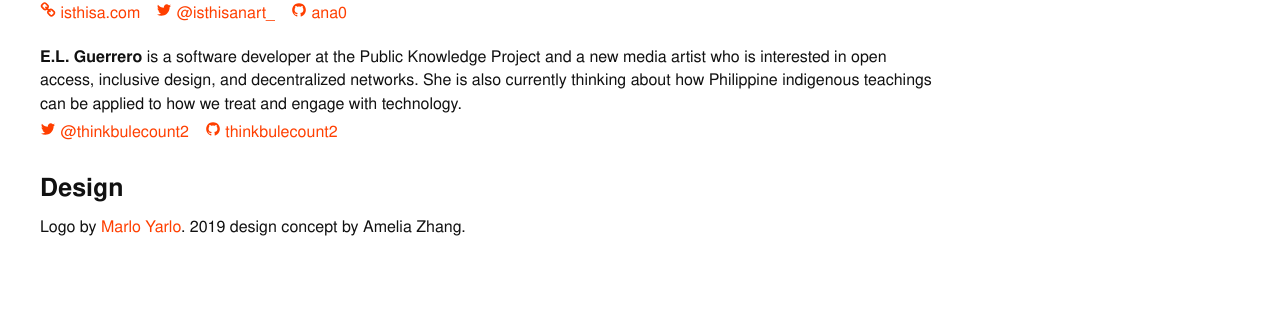
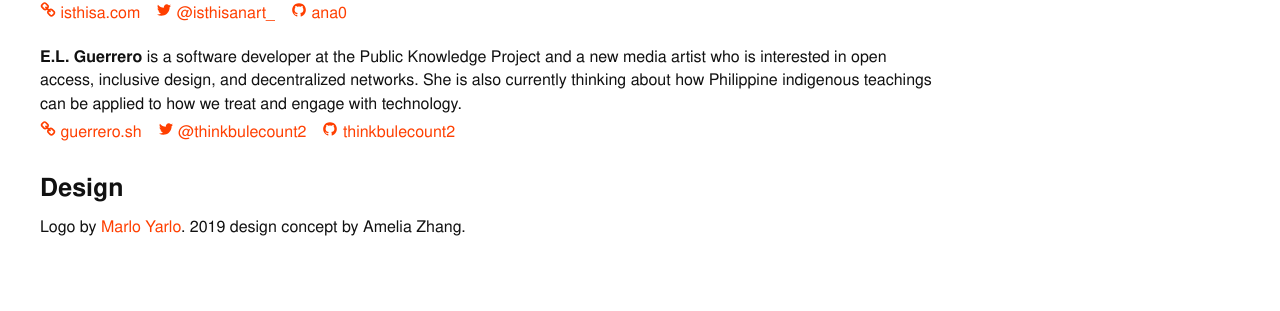
Before and after one commit to ournetworks/ournetworks.ca, a Jekyll site: the page built from about.md, in a window 1280 px wide. Shown: the part 1338-1649 px from the top of the page. Built offline with Jekyll 4.4.1, drawn with Linux system fonts in a browser that asks for light colours.

Commit message:
Added website link for Eloisa

```diff
--- a/about.md
+++ b/about.md
@@ -54,6 +54,7 @@ Our Networks organizers have hosted civic tech events and community networks wor
 **E.L. Guerrero**{:#eloisa} is a software developer at the Public Knowledge Project and a new media artist who is interested in open access, inclusive design, and decentralized networks. She is also currently thinking about how Philippine indigenous teachings can be applied to how we treat and engage with technology.
 
 <ul class="flex flex-wrap p-0 bio-sm-list">
+  <li class="bio-sm-list-item"><a href="https://guerrero.sh/" target="_blank" rel="noopener">{% include icons/link.svg %}&nbsp;guerrero.sh</a></li>
   <li class="bio-sm-list-item"><a href="https://twitter.com/thinkbulecount2" target="_blank" rel="noopener">{% include icons/twitter.svg %}&nbsp;@thinkbulecount2</a></li>
   <li class="bio-sm-list-item"><a href="https://github.com/thinkbulecount2" target="_blank" rel="noopener">{% include icons/github.svg %}&nbsp;thinkbulecount2</a></li>
 </ul>
```
